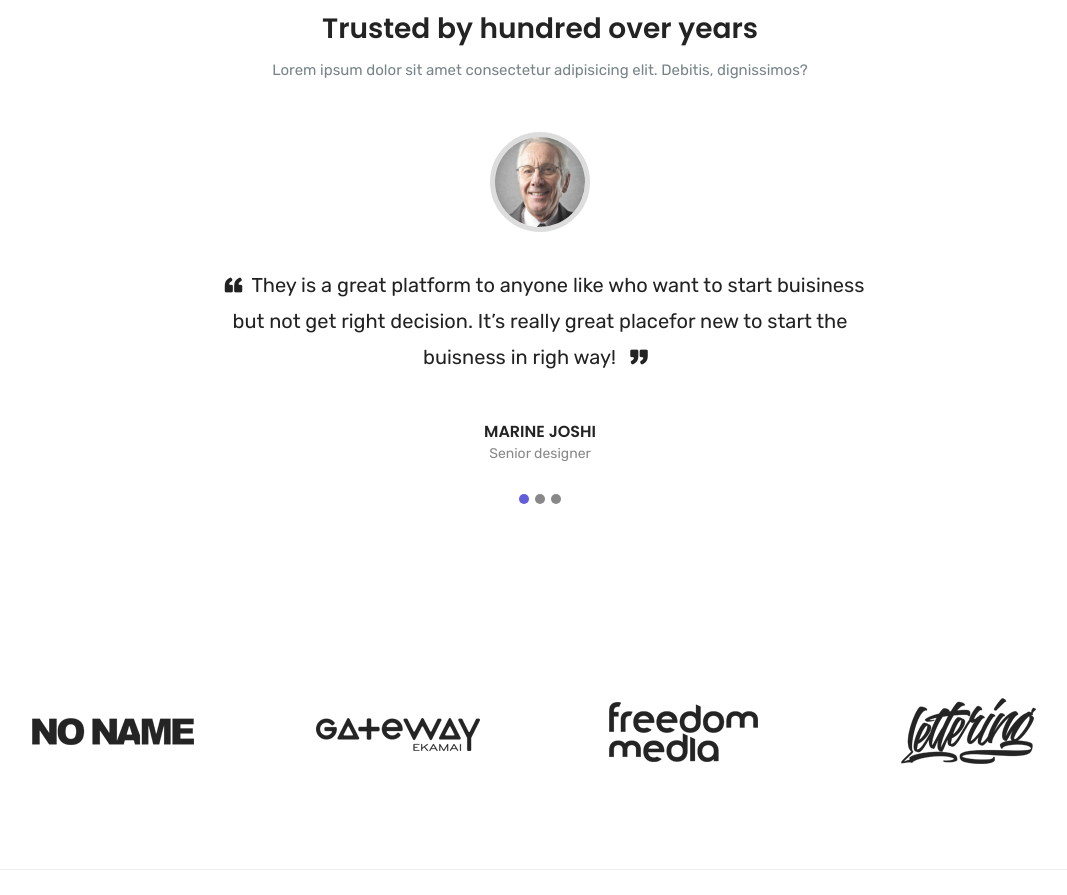
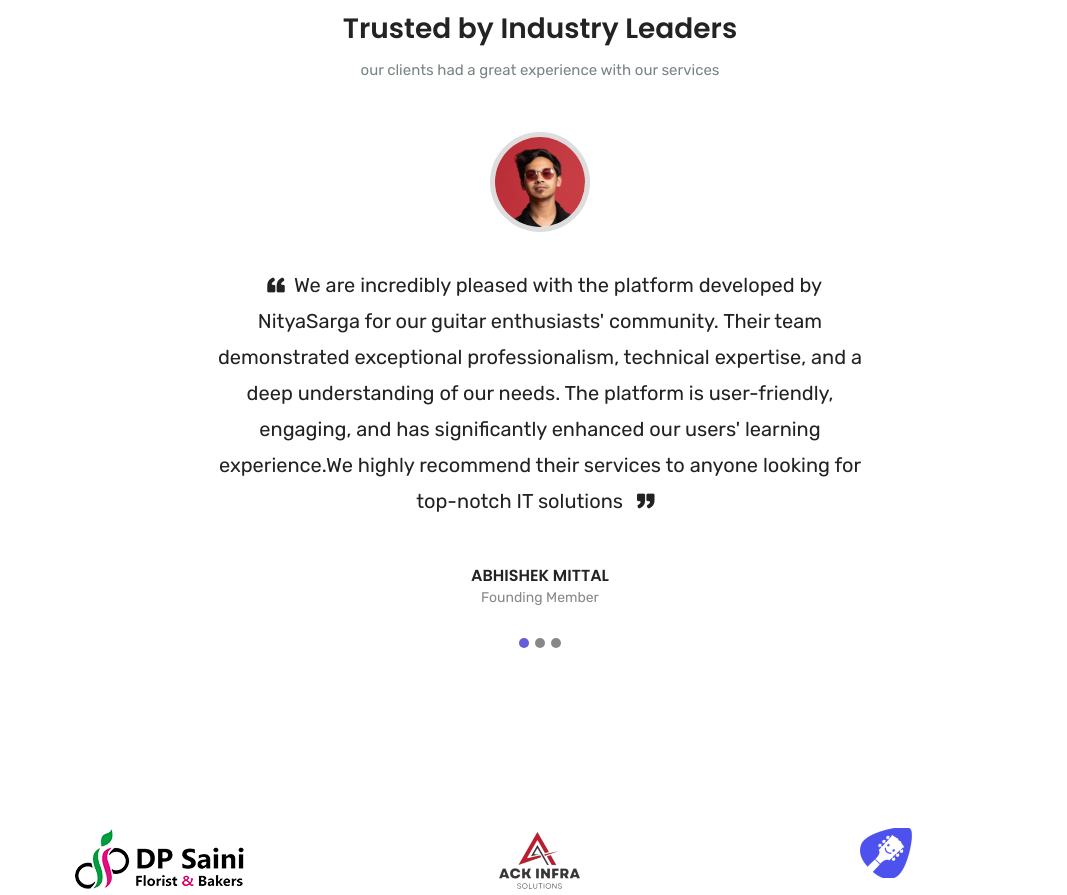
Before and after one commit to NityaSarga/NityaSarga-Landing-Page, a website: page theme/index.html in a window 1280 px wide. Shown: the part 3500-4395 px from the top of the page, without its empty margins (100-1167 px from the left). Drawn offline with Linux system fonts and the light colour scheme; some packages are replaced by stand-ins of ours.

Commit message:
added testimonials and client logos

```diff
--- a/theme/index.html
+++ b/theme/index.html
@@ -381,8 +381,8 @@
     <div class="row justify-content-center">
       <div class="col-lg-8 text-center">
         <div class="mb-5">
-          <h3 class="mb-2">Trusted by hundred over years</h3>
-          <p>Lorem ipsum dolor sit amet consectetur adipisicing elit. Debitis, dignissimos?</p>
+          <h3 class="mb-2">Trusted by Industry Leaders</h3>
+          <p>our clients had a great experience with our services </p>
         </div>
       </div>
     </div>
@@ -403,16 +403,14 @@
                   <div class="testimonial-content style-2">
                     <div class="author-info ">
                       <div class="author-img">
-                        <img src="images/author/3b.jpg" alt="" class="img-fluid">
+                        <img src="images/author/Picture1.png" alt="" class="img-fluid">
                       </div>
                     </div>
 
-                    <p><i class="icofont icofont-quote-left"></i>They is a great platform to anyone like who want to
-                      start buisiness but not get right decision. It’s really great placefor new to start the buisness
-                      in righ way! <i class="icofont icofont-quote-right"></i></p>
+                    <p><i class="icofont icofont-quote-left"></i>We are  incredibly pleased with the platform developed by NityaSarga for our guitar enthusiasts' community. Their team demonstrated exceptional professionalism, technical expertise, and a deep understanding of our needs. The platform is user-friendly, engaging, and has significantly enhanced our users' learning experience.We highly recommend their services to anyone looking for top-notch IT solutions <i class="icofont icofont-quote-right"></i></p>
                     <div class="author-text">
-                      <h5>Marine Joshi</h5>
-                      <p>Senior designer</p>
+                      <h5>Abhishek Mittal</h5>
+                      <p>Founding Member</p>
                     </div>
                   </div>
                 </div>
@@ -424,16 +422,14 @@
                   <div class="testimonial-content style-2">
                     <div class="author-info ">
                       <div class="author-img">
-                        <img src="images/author/5b.jpg" alt="" class="img-fluid">
+                        <img src="images/author/Picture2.jpg" alt="" class="img-fluid">
                       </div>
                     </div>
 
-                    <p><i class="icofont icofont-quote-left"></i>They is a great platform to anyone like who want to
-                      start buisiness but not get right decision. It’s really great placefor new to start the buisness
-                      in righ way! <i class="icofont icofont-quote-right"></i></p>
+                    <p><i class="icofont icofont-quote-left"></i>The admin panel developed by NityaSarga  for our contractor dealer management has been nothing short of exceptional. Their team's expertise and attention to detail have resulted in a highly efficient and user-friendly platform. Managing contractors and dealers has become seamless, and the comprehensive features have greatly improved our operational efficiency. We are thoroughly impressed with the quality of work and highly recommend NityaSarga for any admin panel development needs. <i class="icofont icofont-quote-right"></i></p>
                     <div class="author-text">
-                      <h5>Marine Joshi</h5>
-                      <p>Senior designer</p>
+                      <h5>Hansraj Varma</h5>
+                      <p>Founding Member</p>
                     </div>
                   </div>
                 </div>
@@ -447,16 +443,14 @@
                   <div class="testimonial-content style-2">
                     <div class="author-info ">
                       <div class="author-img">
-                        <img src="images/author/3b.jpg" alt="" class="img-fluid">
+                        <img src="images/author/Picture3.jpg" alt="" class="img-fluid">
                       </div>
                     </div>
 
-                    <p><i class="icofont icofont-quote-left"></i>They is a great platform to anyone like who want to
-                      start buisiness but not get right decision. It’s really great placefor new to start the buisness
-                      in righ way!<i class="icofont icofont-quote-right"></i></p>
+                    <p><i class="icofont icofont-quote-left"></i>We engaged NityaSarga for CRM maintenance, and the results have been outstanding. Their team consistently delivers prompt and effective support, ensuring our CRM system runs smoothly and efficiently. The level of expertise and dedication they bring to the table has significantly improved our customer relationship management. We are extremely satisfied with their services and highly recommend them for any CRM-related needs.<i class="icofont icofont-quote-right"></i></p>
                     <div class="author-text">
-                      <h5>Marine Joshi</h5>
-                      <p>Senior designer</p>
+                      <h5>Rajesh Saini</h5>
+                      <p>Founding Member</p>
                     </div>
                   </div>
                 </div>
@@ -471,20 +465,17 @@
 </section>
 <!--  TESTIMONIAL AREA END  -->
 <!--  PARTNER START  -->
-<section class="section-padding ">
+<section class="section-padding text-center">
   <div class="container">
     <div class="row">
-      <div class="col-lg-3 col-sm-6 col-md-3 text-center">
-        <img src="images/clients/client01.png" alt="partner" class="img-fluid">
+      <div class="col-lg-4 col-sm-4 col-md-4 text-center">
+        <img src="images/clients/designflowers.png" alt="partner" class="img-fluid">
       </div>
-      <div class="col-lg-3 col-sm-6 col-md-3 text-center">
-        <img src="images/clients/client06.png" alt="partner" class="img-fluid">
+      <div class="col-lg-4 col-sm-4 col-md-4 text-center">
+        <img src="images/clients/two.png" alt="partner" class="img-fluid" height="10%"!important>
       </div>
-      <div class="col-lg-3 col-sm-6 col-md-3 text-center">
-        <img src="images/clients/client04.png" alt="partner" class="img-fluid">
-      </div>
-      <div class="col-lg-3 col-sm-6 col-md-3 text-center">
-        <img src="images/clients/client05.png" alt="partner" class="img-fluid">
+      <div class="col-lg-4 col-sm-4 col-md-4 text-center">
+        <img src="images/clients/three.png" alt="partner" class="img-fluid">
       </div>
     </div>
   </div>
@@ -600,12 +591,12 @@
         <div class="footer-widget footer-link">
           <h4>About</h4>
           <ul>
-            <li><a href="about.html">About</a></li>
+            <li><a href="#about">About</a></li>
             <li><a href="service.html">Service</a></li>
-            <li><a href="pricing.html">Pricing</a></li>
+            <!-- <li><a href="pricing.html">Pricing</a></li> -->
             <li><a href="#!">Team</a></li>
-            <li><a href="#!">Testimonials</a></li>
-            <li><a href="blog.html">Blog</a></li>
+            <li><a href="#testimonial">Testimonials</a></li>
+            <!-- <li><a href="blog.html">Blog</a></li> -->
           </ul>
         </div>
       </div>
```
Also changed, not shown: theme/contact.html (+2 -2 lines), theme/images/author/Picture1.png (added), theme/images/author/Picture2.jpg (added), theme/images/author/Picture3.jpg (added), theme/images/clients/designflowers.png (added), theme/images/clients/three.png (added), theme/images/clients/two.png (added).
